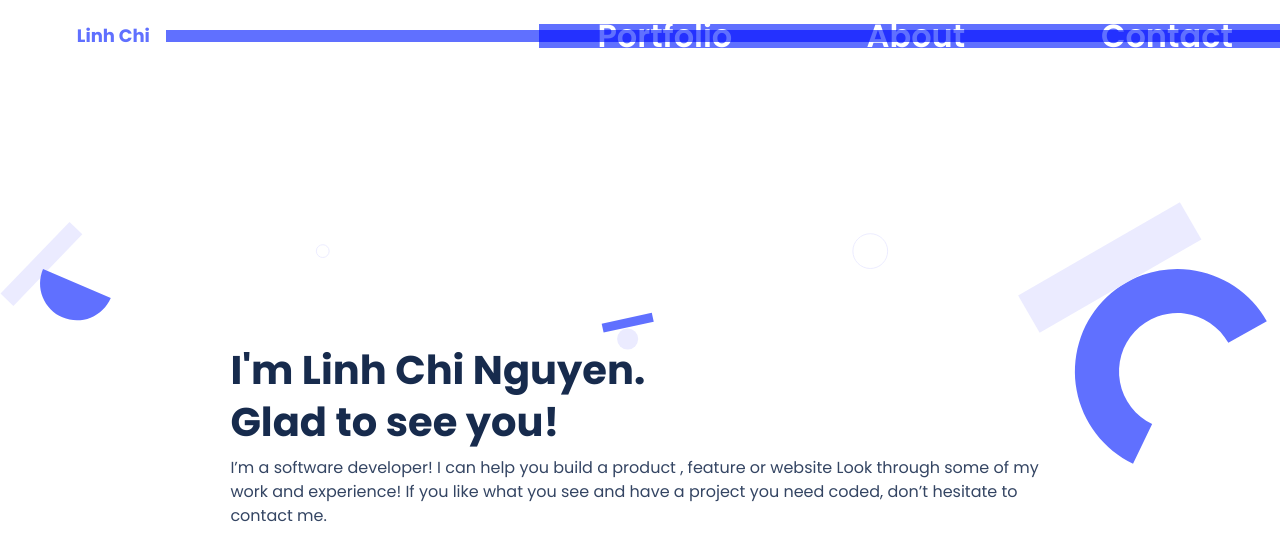
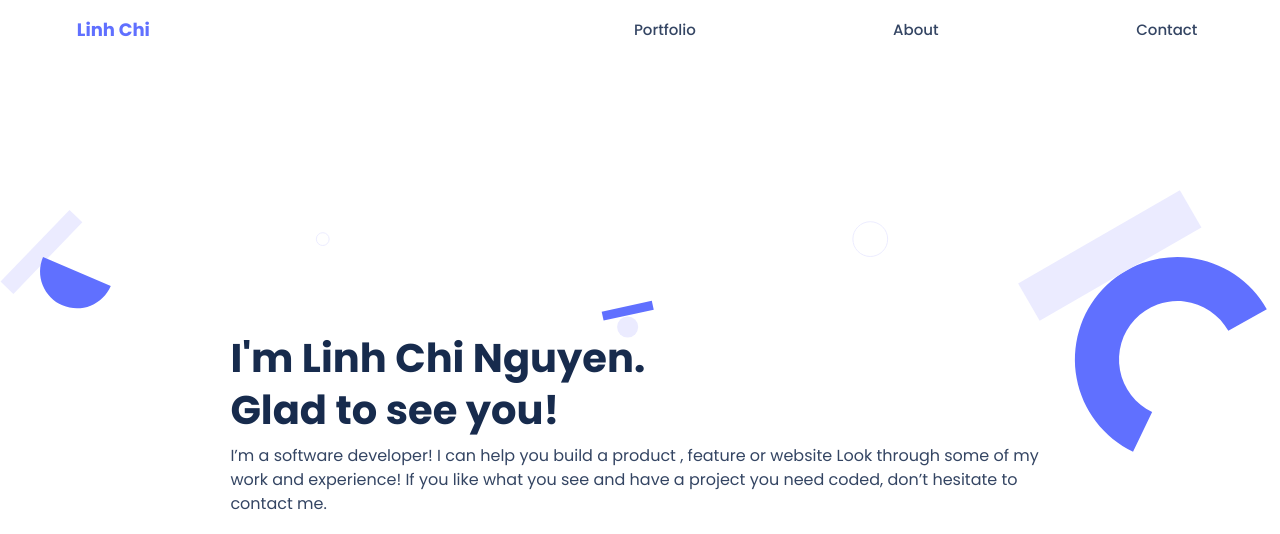
Before and after one commit to ayaderaghul/microverse-portfolio, a website: page index.html in a window 1280 px wide. Shown: the top 534 px of the page. Drawn offline with nearby package versions, Linux system fonts and the light colour scheme.

Commit message:
Update style.css

```diff
--- a/index.html
+++ b/index.html
@@ -27,10 +27,10 @@
 
                 <script>
                     $('#changeToggle').click(function () {
-                        if($('#changeToggle span').hasClass('active')) {
+                        if ($('#changeToggle span').hasClass('active')) {
                             $('#changeToggle').html('<span class="navbar-toggler-icon"></span>');
                         }
-                        else {
+                        else ($('#changeToggle span').hasClass('')) {
                             $('#changeToggle').html('<span class="navbar-toggler-icon active"><i class="fa-solid fa-x"></i></span>');
                         }
                     });
--- a/style.css
+++ b/style.css
@@ -598,6 +598,34 @@ textarea::placeholder {
     cursor: pointer;
   }
 
+  .nav-bar {
+    padding: 30px 6%;
+    display: flex;
+    flex-direction: row wrap;
+    height: 48px;
+    align-items: center;
+    width: 100%;
+    position: relative;
+  }
+
+  .navbar-collapse {
+    width: 100%;
+    height: 100%;
+    flex-shrink: 0;
+    background-color: white;
+  }
+
+  .item {
+    color: var(--neutrals-n-600, #344563);
+    text-align: center;
+    font-family: Poppins;
+    font-size: 15px;
+    font-style: normal;
+    font-weight: 500;
+    line-height: 20px; /* 133.333% */
+    background-color: white;
+  }
+
   .intro-container {
     padding: 15% 18%;
   }
```
